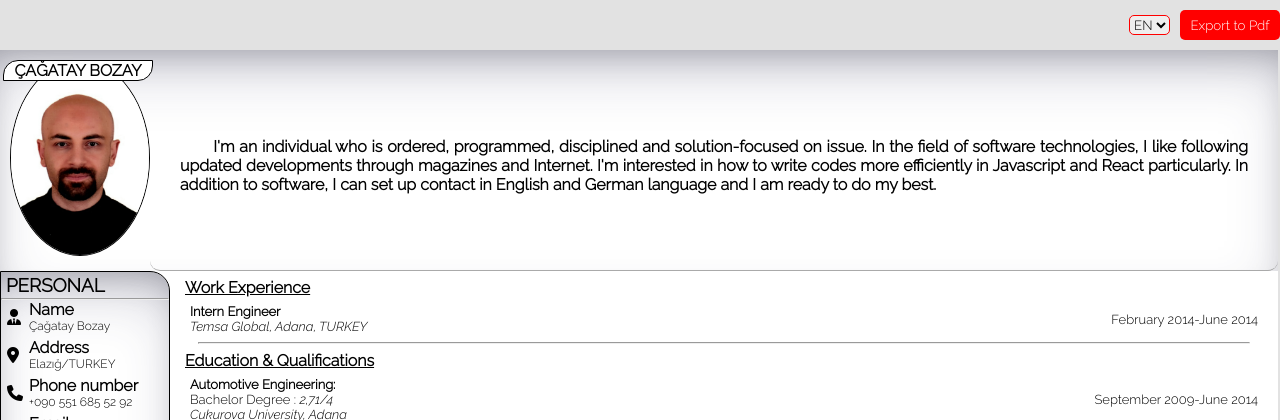
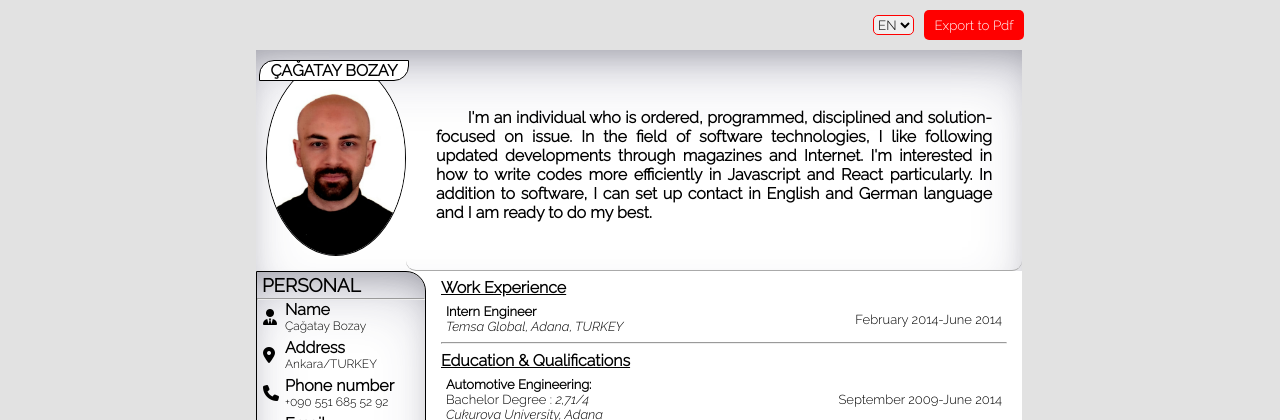
Before and after one commit to cbozay/Portfolio, a plain HTML site: page index.html in a window 1280 px wide. Shown: the top 420 px of the page. Drawn offline with Linux system fonts and the light colour scheme.

Commit message:
up-date-address

```diff
--- a/index.html
+++ b/index.html
@@ -64,7 +64,7 @@
             <i class="fa-solid fa-location-dot"></i>
             <div>
               <h4 id="adres">Address</h4>
-              <p>Elazığ/TURKEY</p>
+              <p>Ankara/TURKEY</p>
             </div>
           </div>
           <div class="personal">
--- a/style.css
+++ b/style.css
@@ -26,7 +26,7 @@ ul {
 
 .MainContainer {
   position: relative;
-  min-width: 100%;
+  min-width: 60%;
   max-width: 595px;
 }
 
```
